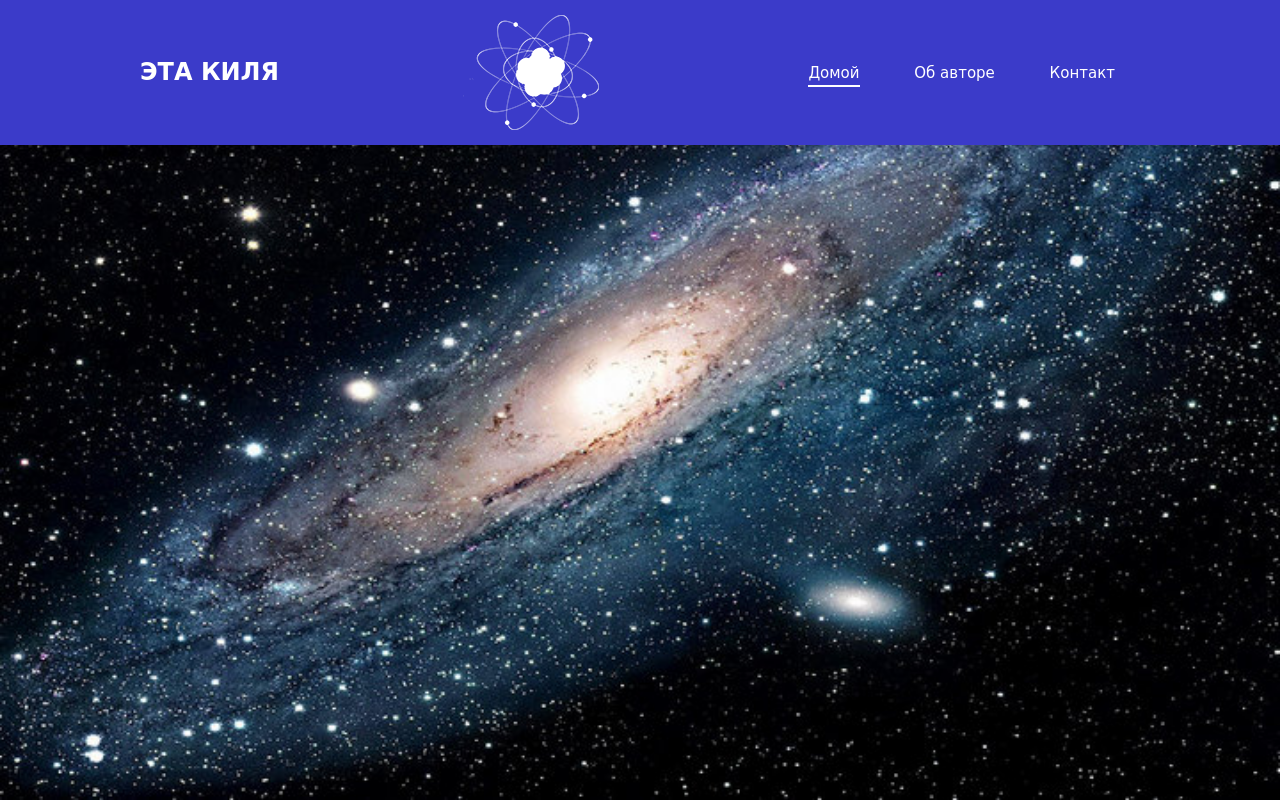
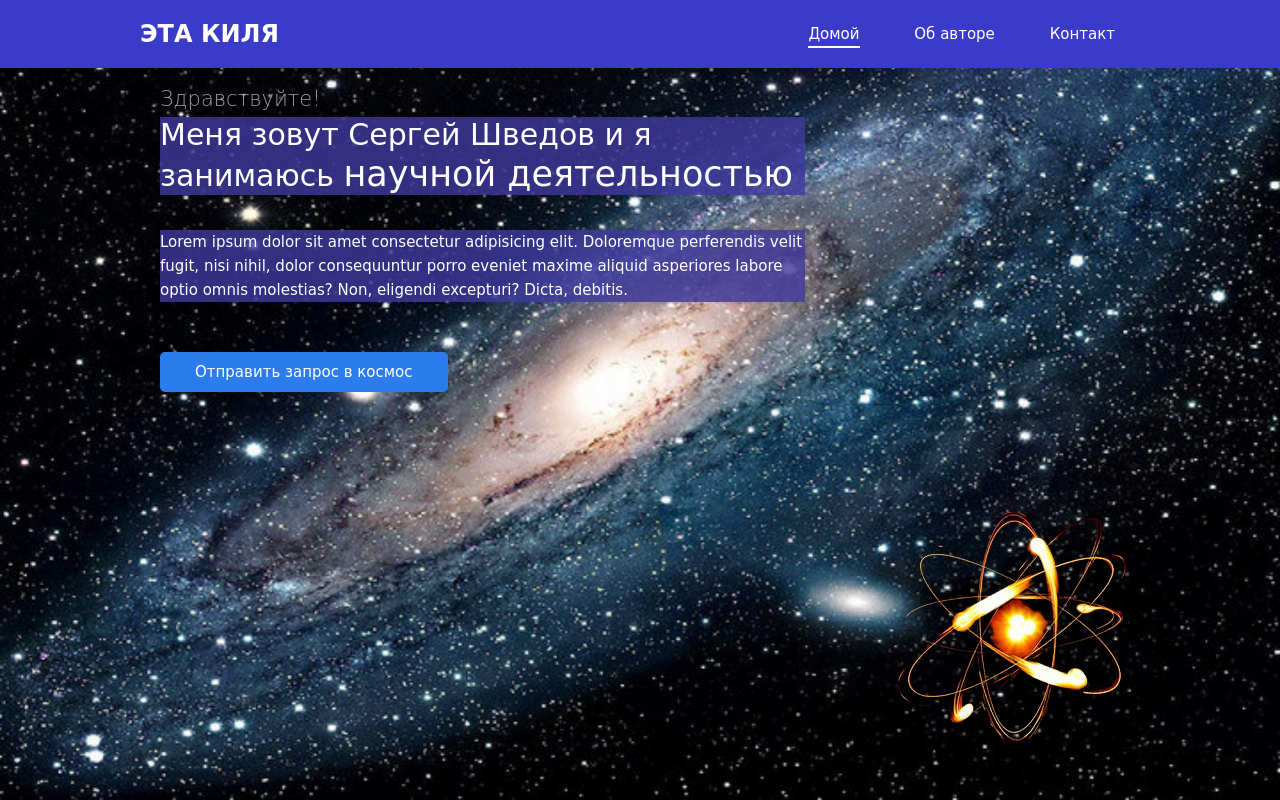
Before and after one commit to vizhka/simple_page, a plain HTML site: page Этакиля/index.html in a window 1280 px wide. Drawn offline with Linux system fonts and the light colour scheme; a web font is replaced by a local one.

Commit message:
Создал пробный шаблон ЭтаКиля

```diff
--- a/Этакиля/css/style.css
+++ b/Этакиля/css/style.css
@@ -80,3 +80,54 @@ header-nav{
     left:0;
     bottom:-5px;
 }
+/*Content*/
+.content {
+    width: 645px;
+    margin: 15px 20px;
+}
+.subtitle {
+    font-size: 21px;
+    color: rgba(255, 255, 255, 0.61) ;
+    font-weight: 300;
+}
+.title {
+    margin-bottom: 35px;
+    font-size: 30px;
+    color: white;
+    font-weight: 500;
+    line-height: 1.2;
+    background-color: rgba(64, 58, 158, 0.808);
+}
+.title span{
+    font-size: 35px;
+}
+.text {
+    margin-bottom: 50px;
+    font-size: 15px;
+    color:white;
+    background-color:  rgba(64, 58, 158, 0.808);
+}
+/*Button*/
+.btn{
+    display: inline-block;
+    padding: 12px 35px;
+    font-size: 15px;
+    font-weight: 500;
+    color: white;
+    text-decoration: none;
+    background-color: #2b7ded;
+    border-radius: 5px;
+    transition: background .2s linear;
+    line-height: 1.1;
+
+}
+.btn:hover{
+    background-color: teal;
+}
+/*Photo*/
+.atom {
+    position: absolute;
+    bottom: 45px;
+    right: 5px;
+
+}
--- a/Этакиля/index.html
+++ b/Этакиля/index.html
@@ -16,19 +16,31 @@
                     <div class="header-brand">
                     Эта Киля
                     </div>
-                    <div class="header-logo">
-                        <img src="img/logo.png" alt="">
-                    </div>
-                    <nav class="header-nav">
+                        <nav class="header-nav">
                         <a class="header-nav-link active" href="#">Домой</a>
                         <a class="header-nav-link" href="#">Об авторе</a>
                         <a class="header-nav-link" href="#">Контакт</a>
                     </nav>
+                </div>
             </div>
-        </div>
-
         </header>
 
+        <div class="container">
+            <div class="content">
+                <h2 class="subtitle">Здравствуйте!</h2>
+                <h1 class="title">Меня зовут Сергей Шведов и я занимаюсь
+                    <span>научной деятельностью</span></h1>
+                <div class="text">
+                    <p>
+                    Lorem ipsum dolor sit amet consectetur adipisicing elit. Doloremque perferendis velit fugit, nisi nihil,
+                    dolor consequuntur porro eveniet maxime aliquid asperiores labore optio omnis molestias?
+                    Non, eligendi excepturi? Dicta, debitis.
+                    </p>
+                </div>
+                <a class="btn" href="#" >Отправить запрос в космос</a>
+            </div>
+        </div> <!--/container_content-->
+            <img class="atom" src="img/Атом.png" alt="">
 
     </div>
 
```
Also changed, not shown: simple_project_2/css/style.css (+44 -0 lines), simple_project_2/index.html (+22 -3 lines), simple_project_2/img/mail.svg (added), simple_project_2/img/tel.svg (added), Этакиля/img/unnamed.jpg (added), Этакиля/img/Атом.png (added).
